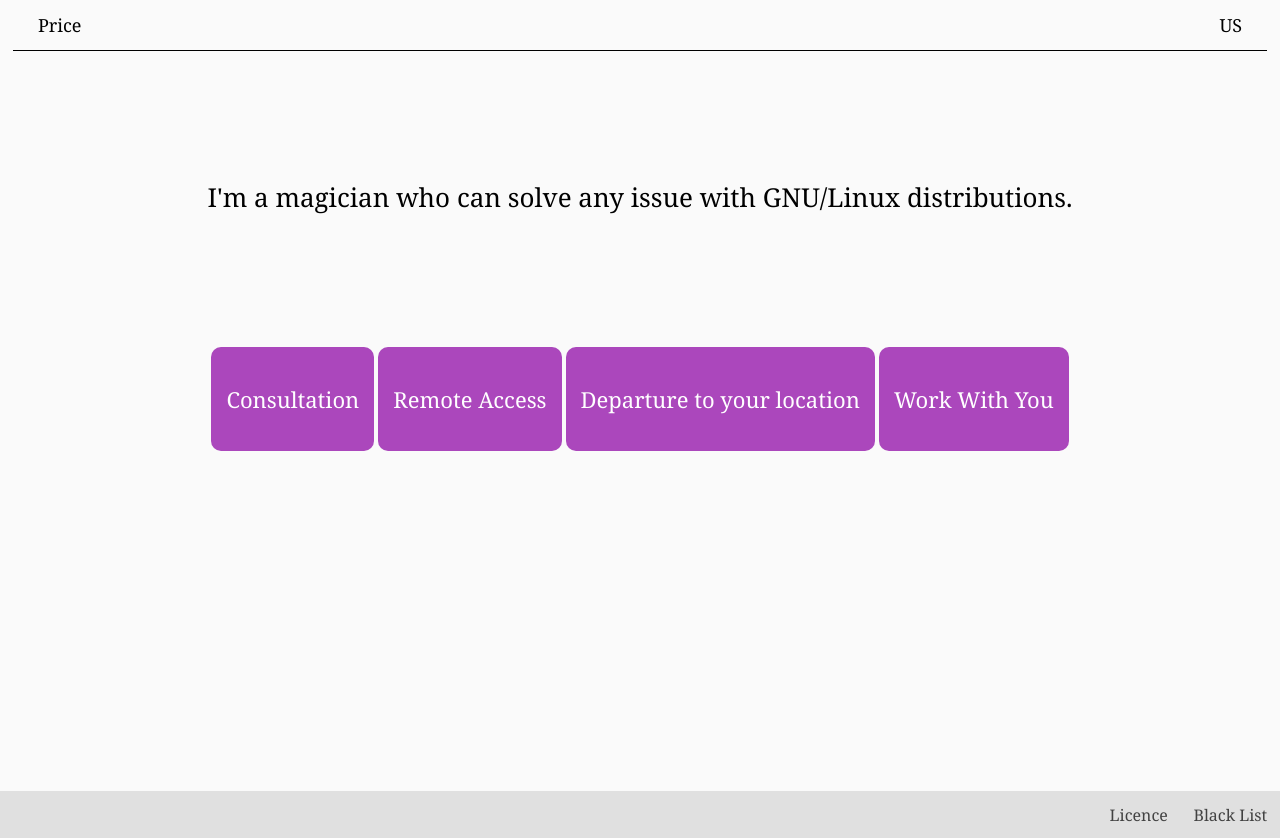
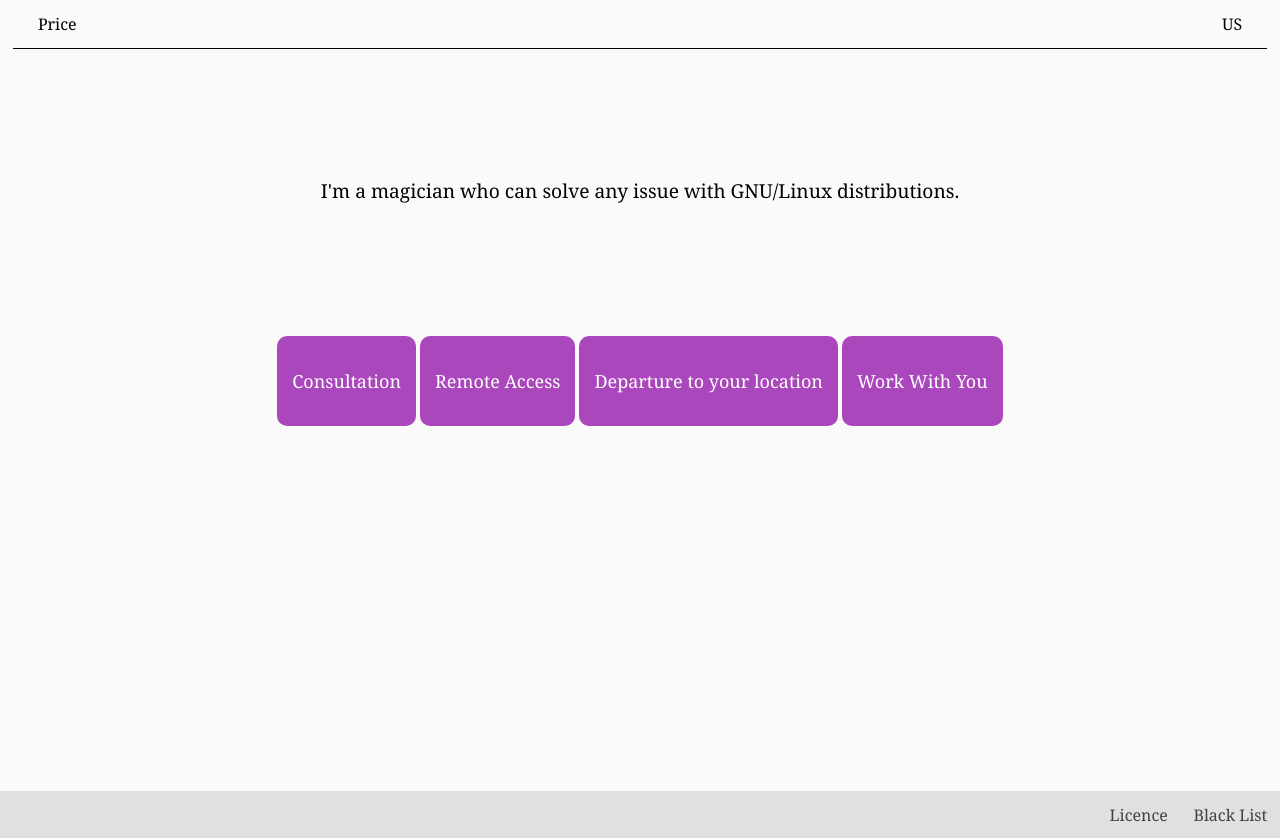
Before and after one commit to bgoncharuck/magician, a plain HTML site: page index.html in a window 1280 px wide. Drawn offline with Linux system fonts and the light colour scheme.

Commit message:
font_size_testing

```diff
--- a/style.css
+++ b/style.css
@@ -22,7 +22,6 @@ nav {
   display: flex;
   justify-content: space-between;
   width: 100%;
-  font-size: 18px;
 }
 
 .priceButton {
@@ -36,7 +35,7 @@ nav {
 main {
   background-color: #fafafa;
   color: black;
-  font-size: 26px;
+  font-size: larger;
   width: 100%;
   text-align: center;
   margin-top: 10%;
@@ -59,7 +58,7 @@ main {
   text-align: center;
   text-decoration: none;
   display: inline-block;
-  font-size: 22px;
+  font-size: large;
   margin: 4px 2px;
 }
 
```
